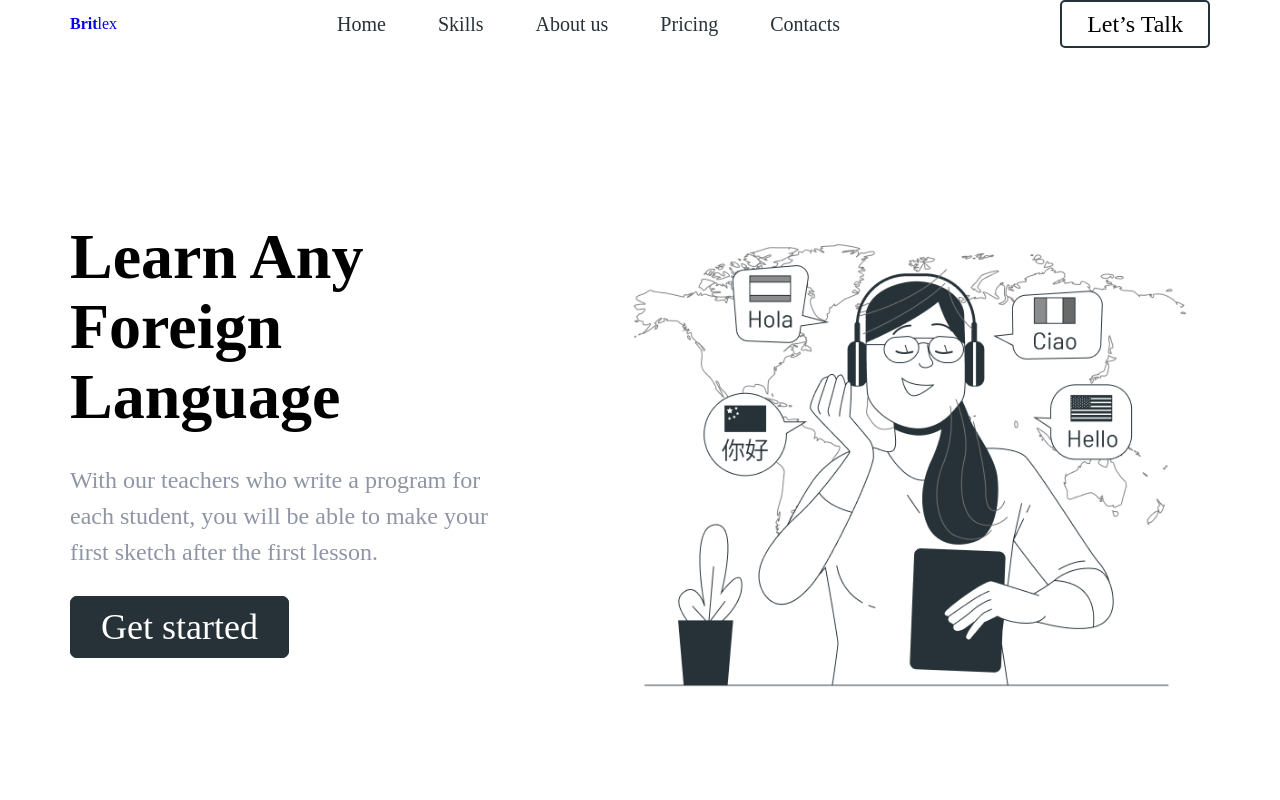
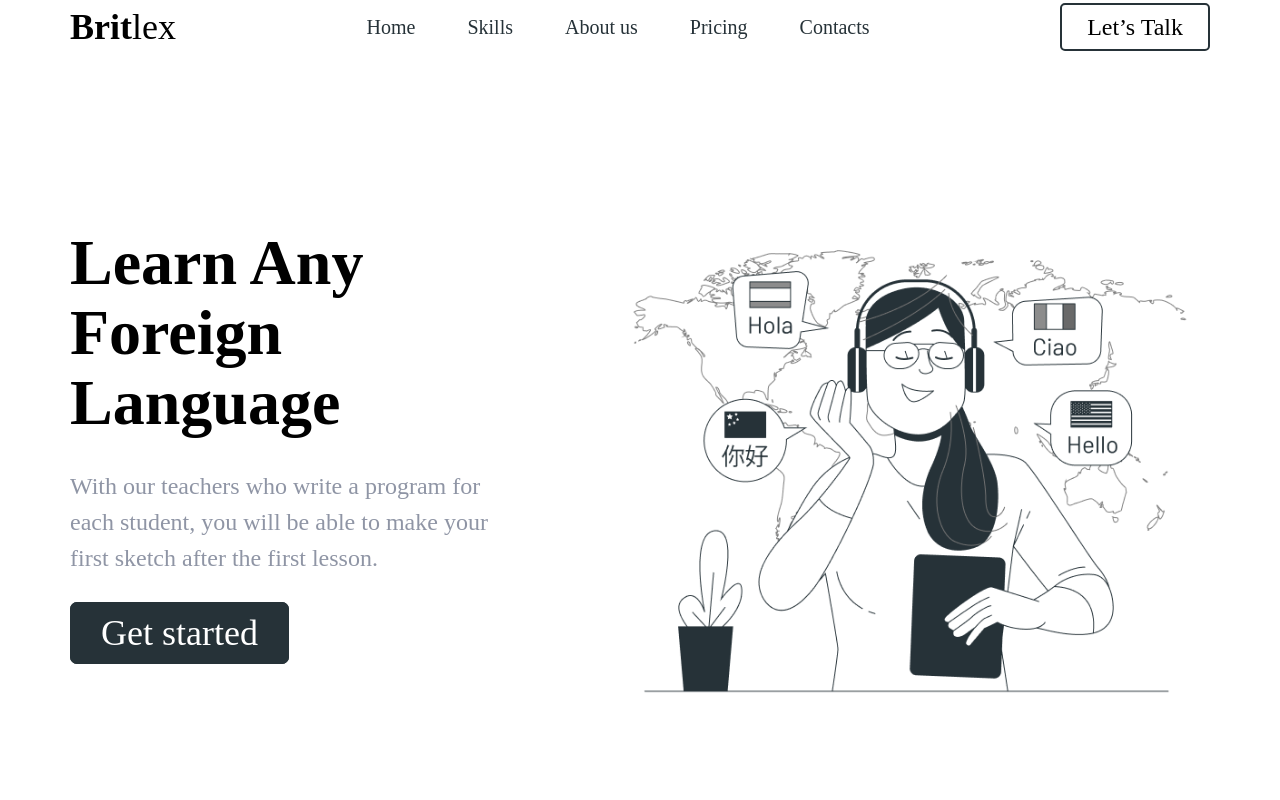
Before and after one commit to Muhammadsolihovich/learn-language, a plain HTML site: page index.html in a window 1280 px wide. Shown: the top 800 px of the page. Drawn offline with Linux system fonts and the light colour scheme; files whose address does not match are found by name.

Commit message:
fix: class name

```diff
--- a/index.html
+++ b/index.html
@@ -7,22 +7,12 @@
     <link rel="stylesheet" href="./style.css">
 </head>
 
-
-<!--
-    1. headerga padding berish
-
-
-
-
-
-
- -->
 <body>
     <!-- header -->
     <div class="header">
         <div class="container">
             <div class="header-top">
-                <a href="#" class="header-links">
+                <a href="#" class="header-link">
                     <b>Brit</b>lex
                 </a>
                 <ul class="header-list">
```
